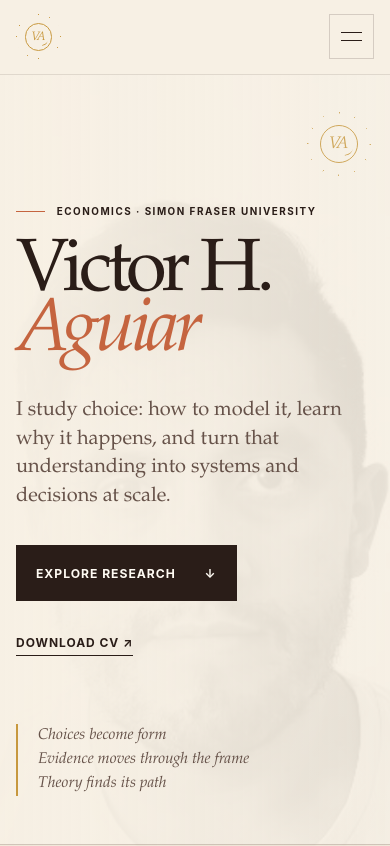
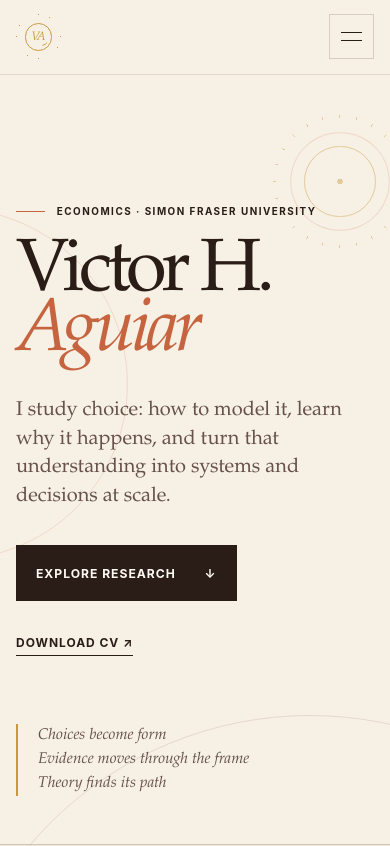
Before and after one commit to vaguiarl/vaguiarl.github.io, a React (Vite) app: page / in a window 390 px wide. Shown: the top 846 px of the page. Built offline with nearby package versions, Linux system fonts and the light colour scheme.

Commit message:
Move portrait into About and simplify hero

```diff
--- a/src/App.tsx
+++ b/src/App.tsx
@@ -345,16 +345,7 @@ function App() {
         <section id="home" className="hero" aria-labelledby="hero-title">
           <div className="hero-orbit orbit-one" aria-hidden="true" />
           <div className="hero-orbit orbit-two" aria-hidden="true" />
-          <div className="hero-image">
-            <img
-              src="./victor-aguiar.jpg"
-              alt="Portrait of Victor H. Aguiar"
-              width="2160"
-              height="1440"
-              fetchPriority="high"
-            />
-          </div>
-          <div className="hero-sun" aria-hidden="true"><span>VA</span></div>
+          <div className="hero-sun" aria-hidden="true" />
           <div className="page-shell hero-grid">
             <div className="hero-copy">
               <p className="eyebrow"><span /> Economics · Simon Fraser University</p>
@@ -566,6 +557,22 @@ function App() {
                 <p className="section-number">04</p>
                 <p className="eyebrow"><span /> About</p>
                 <h2 id="about-title">Theory, data,<br /><em>and the connecting tissue in between.</em></h2>
+                <figure className="about-portrait">
+                  <div className="about-portrait-frame">
+                    <img
+                      src="./victor-aguiar.jpg"
+                      alt="Black and white portrait of Victor H. Aguiar"
+                      width="1125"
+                      height="1118"
+                      loading="lazy"
+                      decoding="async"
+                    />
+                  </div>
+                  <figcaption>
+                    Victor H. Aguiar
+                    <span>Economist · researcher · problem solver</span>
+                  </figcaption>
+                </figure>
               </div>
 
               <div className="about-copy">
--- a/src/styles.css
+++ b/src/styles.css
@@ -259,47 +259,19 @@ nav {
   background: var(--paper);
 }
 
-.hero::after {
-  content: "";
+.hero-sun {
   position: absolute;
   z-index: 1;
-  inset: 5.25rem 0 5.5rem;
-  background:
-    linear-gradient(90deg, rgba(247, 240, 228, 0.98) 0%, rgba(247, 240, 228, 0.84) 30%, rgba(247, 240, 228, 0.18) 58%, rgba(247, 240, 228, 0.05) 100%),
-    linear-gradient(0deg, rgba(42, 29, 24, 0.16), transparent 34%);
-  pointer-events: none;
-}
-
-.hero-image {
-  position: absolute;
-  z-index: 0;
-  inset: 5.25rem 0 5.5rem;
-  overflow: hidden;
-  background: var(--paper);
-}
-
-.hero-image img {
-  display: block;
-  width: auto;
-  height: 100%;
-  margin-left: auto;
-  object-fit: contain;
-  object-position: right center;
-  filter: contrast(0.98);
-}
-
-.hero-sun {
-  position: absolute;
-  z-index: 2;
-  top: clamp(7rem, 13vh, 10rem);
-  left: clamp(1.5rem, 6vw, 7rem);
-  width: clamp(4rem, 6vw, 6rem);
+  top: 48%;
+  right: clamp(4rem, 11vw, 11rem);
+  width: clamp(14rem, 25vw, 23rem);
   aspect-ratio: 1;
   display: grid;
   place-items: center;
   border-radius: 50%;
   color: var(--gold);
-  opacity: 0.82;
+  opacity: 0.66;
+  transform: translateY(-50%);
 }
 
 .hero-sun::before {
@@ -307,42 +279,21 @@ nav {
   position: absolute;
   inset: 0;
   border-radius: inherit;
-  background: repeating-conic-gradient(var(--gold) 0 1.5deg, transparent 1.5deg 30deg);
-  -webkit-mask: radial-gradient(circle, transparent 0 67%, #000 68%);
-  mask: radial-gradient(circle, transparent 0 67%, #000 68%);
+  background: repeating-conic-gradient(from -0.5deg, var(--gold) 0 1deg, transparent 1deg 15deg);
+  -webkit-mask: radial-gradient(circle, transparent 0 67%, #000 67.5%);
+  mask: radial-gradient(circle, transparent 0 67%, #000 67.5%);
 }
 
 .hero-sun::after {
   content: "";
   position: absolute;
-  inset: 20%;
+  inset: 23%;
   border: 1px solid var(--gold);
   border-radius: inherit;
-}
-
-.hero-sun > span {
-  position: relative;
-  z-index: 2;
-  display: block;
-  font-family: "Bodoni 72 Smallcaps", Didot, var(--serif);
-  font-size: clamp(1.05rem, 1.7vw, 1.45rem);
-  font-weight: 500;
-  font-style: italic;
-  letter-spacing: -0.15em;
-  transform: translateX(-0.09rem);
-}
-
-.hero-sun > span::after {
-  content: "";
-  position: absolute;
-  left: 91%;
-  bottom: -0.14rem;
-  width: clamp(0.55rem, 0.85vw, 0.78rem);
-  height: clamp(0.3rem, 0.5vw, 0.45rem);
-  border-bottom: 1px solid currentColor;
-  border-radius: 0 0 100% 0;
-  transform: rotate(-10deg);
-  transform-origin: left bottom;
+  background: radial-gradient(circle, var(--gold) 0 0.16rem, transparent 0.18rem);
+  box-shadow:
+    0 0 0 clamp(0.8rem, 1.8vw, 1.35rem) var(--paper),
+    0 0 0 calc(clamp(0.8rem, 1.8vw, 1.35rem) + 1px) rgba(197, 100, 63, 0.42);
 }
 
 .hero-grid {
@@ -471,8 +422,10 @@ nav {
 }
 
 .hero-role {
-  grid-column: 7 / span 2;
+  width: min(100%, 15rem);
+  grid-column: 10 / -1;
   grid-row: 2;
+  justify-self: end;
   align-self: end;
   padding: 0.95rem 1rem;
   border-left: 2px solid var(--clay);
@@ -1117,6 +1070,73 @@ a.paper-row:hover .paper-arrow {
   grid-row: 1 / 3;
 }
 
+.about-portrait {
+  width: clamp(11rem, 16vw, 15.5rem);
+  margin: 3.2rem 0 0;
+  grid-column: 2;
+}
+
+.about-portrait-frame {
+  position: relative;
+  aspect-ratio: 1;
+  padding: 0.42rem;
+  border: 1px solid var(--line);
+  background: var(--white);
+}
+
+.about-portrait-frame::before,
+.about-portrait-frame::after {
+  content: "";
+  position: absolute;
+  z-index: 2;
+  width: 2.2rem;
+  height: 2.2rem;
+  pointer-events: none;
+}
+
+.about-portrait-frame::before {
+  top: -0.48rem;
+  left: -0.48rem;
+  border-top: 1px solid var(--gold);
+  border-left: 1px solid var(--gold);
+}
+
+.about-portrait-frame::after {
+  right: -0.48rem;
+  bottom: -0.48rem;
+  border-right: 1px solid var(--clay);
+  border-bottom: 1px solid var(--clay);
+}
+
+.about-portrait img {
+  display: block;
+  width: 100%;
+  height: 100%;
+  object-fit: cover;
+  object-position: center 40%;
+}
+
+.about-portrait figcaption {
+  margin-top: 1rem;
+  color: var(--cacao);
+  font-size: 0.62rem;
+  font-weight: 750;
+  letter-spacing: 0.11em;
+  line-height: 1.55;
+  text-transform: uppercase;
+}
+
+.about-portrait figcaption span {
+  display: block;
+  margin-top: 0.25rem;
+  color: var(--ink-soft);
+  font-family: var(--serif);
+  font-size: 0.75rem;
+  font-weight: 400;
+  letter-spacing: 0;
+  text-transform: none;
+}
+
 .about-copy {
   padding-top: 4.2rem;
 }
@@ -1654,29 +1674,12 @@ footer {
     padding-top: 4.6rem;
   }
 
-  .hero::after,
-  .hero-image {
-    inset: 4.6rem 0 0;
-  }
-
-  .hero::after {
-    background:
-      linear-gradient(90deg, rgba(247, 240, 228, 0.98), rgba(247, 240, 228, 0.82)),
-      linear-gradient(0deg, rgba(42, 29, 24, 0.12), transparent 42%);
-  }
-
-  .hero-image img {
-    width: 100%;
-    margin-left: 0;
-    object-fit: cover;
-    object-position: center 40%;
-    opacity: 0.52;
-  }
-
   .hero-sun {
-    top: 7rem;
-    right: 1.2rem;
-    left: auto;
+    top: 7.2rem;
+    right: -1rem;
+    width: clamp(7.5rem, 34vw, 9.5rem);
+    opacity: 0.42;
+    transform: none;
   }
 
   .hero-grid {
@@ -1839,6 +1842,12 @@ footer {
     padding-top: 0;
   }
 
+  .about-portrait {
+    width: min(58vw, 14rem);
+    margin: 2.5rem auto 3.5rem;
+    grid-column: 1;
+  }
+
   .timeline {
     grid-template-columns: 1fr;
     gap: 2rem;
```
